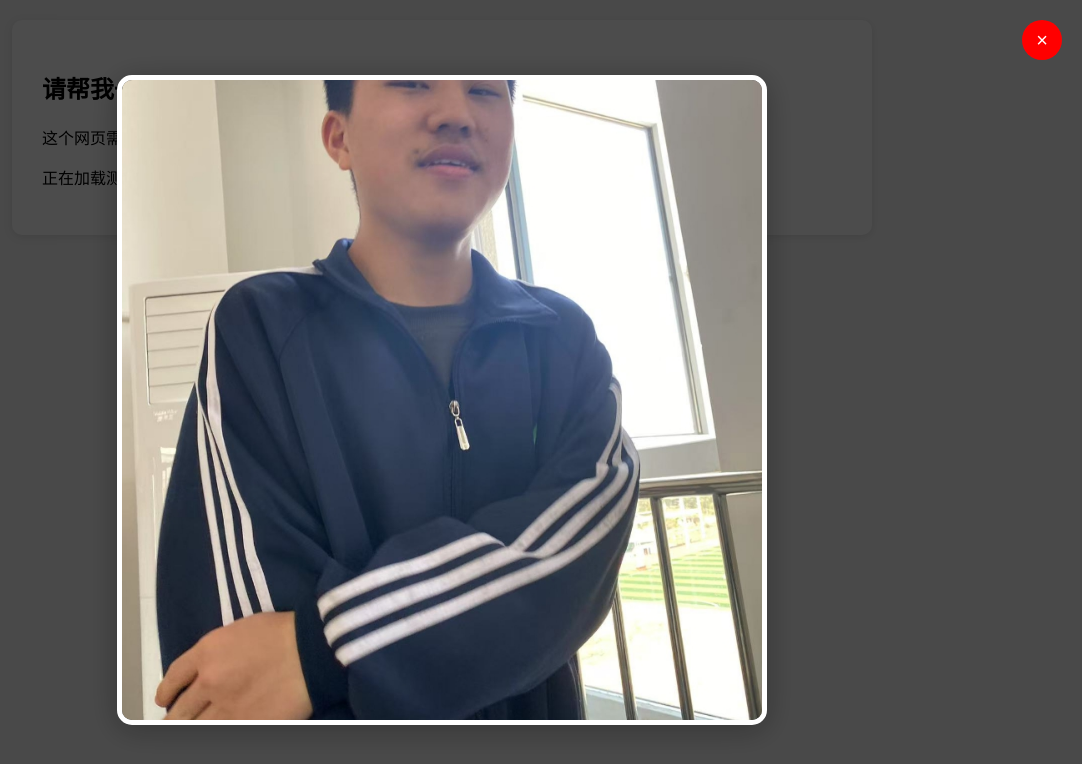
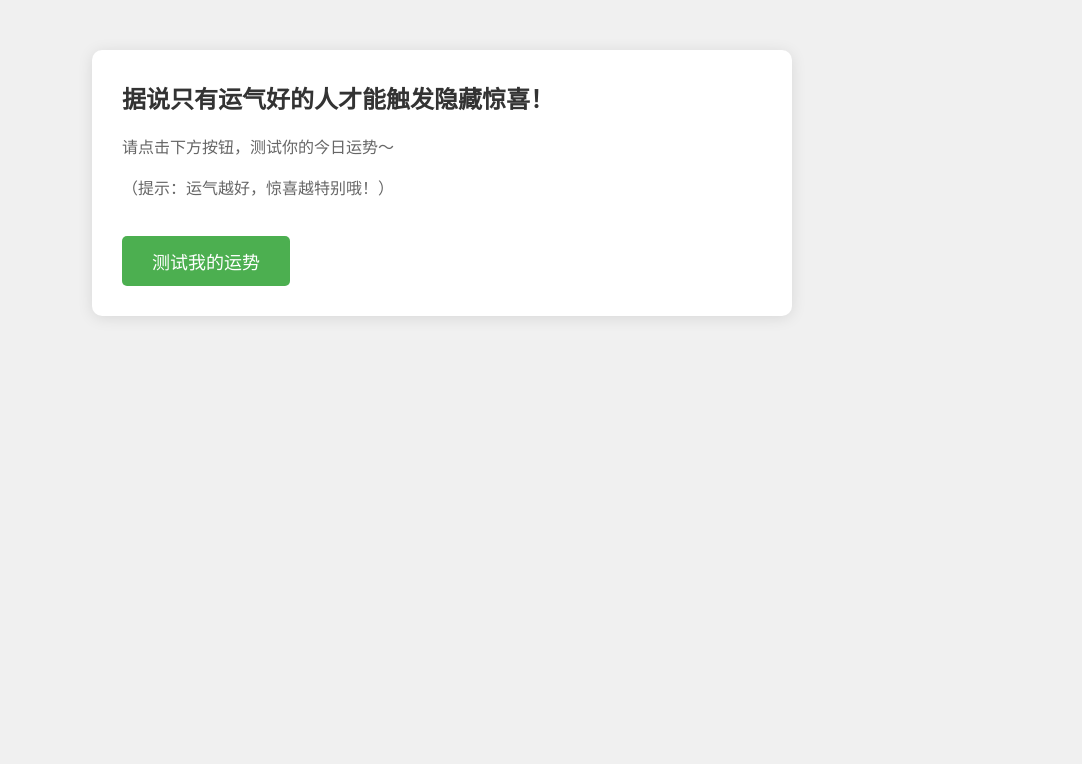
Before and after one commit to icelemon0923/icelemon0923.github.io, a plain HTML site: page index.html in a window 1280 px wide. Shown: the whole page, without its empty margins (198-1280 px from the left). Drawn offline with Linux system fonts and the light colour scheme.

Commit message:
Update index.html

```diff
--- a/index.html
+++ b/index.html
@@ -3,108 +3,103 @@
 <head>
     <meta charset="UTF-8">
     <meta name="viewport" content="width=device-width, initial-scale=1.0">
-    <title>ikun团队团长的个人主页</title>
+    <title>全屏惊喜弹出页</title>
     <style>
-        /* 页面基础样式 */
+        * {
+            margin: 0;
+            padding: 0;
+            box-sizing: border-box;
+        }
         body {
-            margin: 0;
-            padding: 20px;
             font-family: Arial, sans-serif;
-            background-color: #f5f5f5;
+            background-color: #f0f0f0;
         }
-        .normal-content {
-            max-width: 800px;
-            margin: 0 auto;
+        /* 迷惑性前缀内容 */
+        .prefix-content {
+            max-width: 700px;
+            margin: 50px auto;
+            padding: 30px;
             background: white;
-            padding: 30px;
             border-radius: 10px;
-            box-shadow: 0 2px 10px rgba(0,0,0,0.1);
+            box-shadow: 0 2px 15px rgba(0,0,0,0.1);
         }
-        /* 弹出图片的样式（初始隐藏） */
-        .popup-img {
-            position: fixed;
-            top: 50%;
-            left: 50%;
-            transform: translate(-50%, -50%) scale(0); /* 初始缩小隐藏 */
-            max-width: 80%;
-            max-height: 80%;
-            border: 5px solid white;
-            border-radius: 15px;
-            box-shadow: 0 5px 30px rgba(0,0,0,0.3);
-            z-index: 1000;
-            transition: transform 0.5s ease; /* 弹出动画 */
+        .prefix-content h2 {
+            color: #333;
+            margin-bottom: 20px;
         }
-        /* 遮罩层（弹出时显示） */
-        .overlay {
+        .prefix-content p {
+            color: #666;
+            line-height: 1.6;
+            margin-bottom: 15px;
+        }
+        /* 全屏弹出层（初始隐藏） */
+        .fullscreen-popup {
             position: fixed;
             top: 0;
             left: 0;
-            width: 100%;
-            height: 100%;
-            background: rgba(0,0,0,0.7);
-            z-index: 999;
+            width: 100vw;
+            height: 100vh;
+            background: rgba(0,0,0,0.95); /* 深色背景突出图片 */
+            z-index: 9999;
             display: none; /* 初始隐藏 */
+            align-items: center;
+            justify-content: center;
+            flex-direction: column;
+            padding: 20px;
         }
-        /* 关闭按钮 */
-        .close-btn {
-            position: fixed;
-            top: 20px;
-            right: 20px;
-            background: red;
+        /* 弹出前缀提示文字 */
+        .popup-prefix {
             color: white;
-            border: none;
-            width: 40px;
-            height: 40px;
-            border-radius: 50%;
-            font-size: 20px;
-            cursor: pointer;
-            z-index: 1001;
-            display: none; /* 初始隐藏 */
+            font-size: 24px;
+            font-weight: bold;
+            margin-bottom: 20px;
+            text-align: center;
+            animation: fadeIn 1s ease;
+        }
+        /* 全屏图片 */
+        .popup-image {
+            max-width: 100%;
+            max-height: 80vh; /* 留一点空间显示文字 */
+            object-fit: contain; /* 保持图片比例，不拉伸 */
+            animation: popIn 0.8s ease;
+        }
+        /* 动画效果 */
+        @keyframes fadeIn {
+            from { opacity: 0; transform: translateY(-20px); }
+            to { opacity: 1; transform: translateY(0); }
+        }
+        @keyframes popIn {
+            from { transform: scale(0.5); opacity: 0; }
+            to { transform: scale(1); opacity: 1; }
         }
     </style>
 </head>
 <body>
-    <!-- 正常显示的内容（迷惑朋友） -->
-    <div class="normal-content">
-        <h2>请帮我一个小忙～</h2>
-        <p>这个网页需要测试一下加载速度，麻烦你停留3秒，帮我看看有没有卡顿</p>
-        <p>正在加载测试数据... 10% → 30% → 60% → 90%...</p>
+    <!-- 前缀迷惑内容（可以修改成你想要的提示文字） -->
+    <div class="prefix-content">
+        <h2>据说只有运气好的人才能触发隐藏惊喜！</h2>
+        <p>请点击下方按钮，测试你的今日运势～</p>
+        <p>（提示：运气越好，惊喜越特别哦！）</p>
+        <button id="triggerBtn" style="margin-top: 20px; padding: 12px 30px; font-size: 18px; background: #4CAF50; color: white; border: none; border-radius: 5px; cursor: pointer;">测试我的运势</button>
     </div>
 
-    <!-- 遮罩层 -->
-    <div class="overlay" id="overlay"></div>
-
-    <!-- 弹出的图片（替换src为你想要的图片地址） -->
-    <img src="preview.jpg" alt="惊喜图片" class="popup-img" id="popupImg">
-
-    <!-- 关闭按钮 -->
-    <button class="close-btn" id="closeBtn">×</button>
+    <!-- 全屏弹出层 -->
+    <div class="fullscreen-popup" id="fullscreenPopup">
+        <!-- 弹出时的前缀文字（可修改） -->
+        <div class="popup-prefix">恭喜！你触发了超级惊喜！</div>
+        <!-- 全屏图片（替换src为你的图片地址） -->
+        <img src="preview.jpg" alt="全屏惊喜图片" class="popup-image" id="popupImage">
+    </div>
 
     <script>
         // 获取元素
-        const popupImg = document.getElementById('popupImg');
-        const overlay = document.getElementById('overlay');
+        const triggerBtn = document.getElementById('triggerBtn');
+        const fullscreenPopup = document.getElementById('fullscreenPopup');
         const closeBtn = document.getElementById('closeBtn');
 
-        // 延迟3秒后弹出（可修改setTimeout的第二个参数，单位毫秒）
-        setTimeout(() => {
-            popupImg.style.transform = 'translate(-50%, -50%) scale(1)'; // 放大显示
-            overlay.style.display = 'block'; // 显示遮罩
-            closeBtn.style.display = 'block'; // 显示关闭按钮
-        }, 3000);
-
-        // 点击关闭按钮隐藏
-        closeBtn.addEventListener('click', () => {
-            popupImg.style.transform = 'translate(-50%, -50%) scale(0)';
-            overlay.style.display = 'none';
-            closeBtn.style.display = 'none';
-        });
-
-        // 点击遮罩也可以关闭
-        overlay.addEventListener('click', () => {
-            popupImg.style.transform = 'translate(-50%, -50%) scale(0)';
-            overlay.style.display = 'none';
-            closeBtn.style.display = 'none';
+        // 方式1：点击按钮触发弹出（也可以保留延迟触发，把click事件换成setTimeout）
+        triggerBtn.addEventListener('click', () => {
+            fullscreenPopup.style.display = 'flex'; // 显示全屏弹出层
         });
     </script>
 </body>
```
